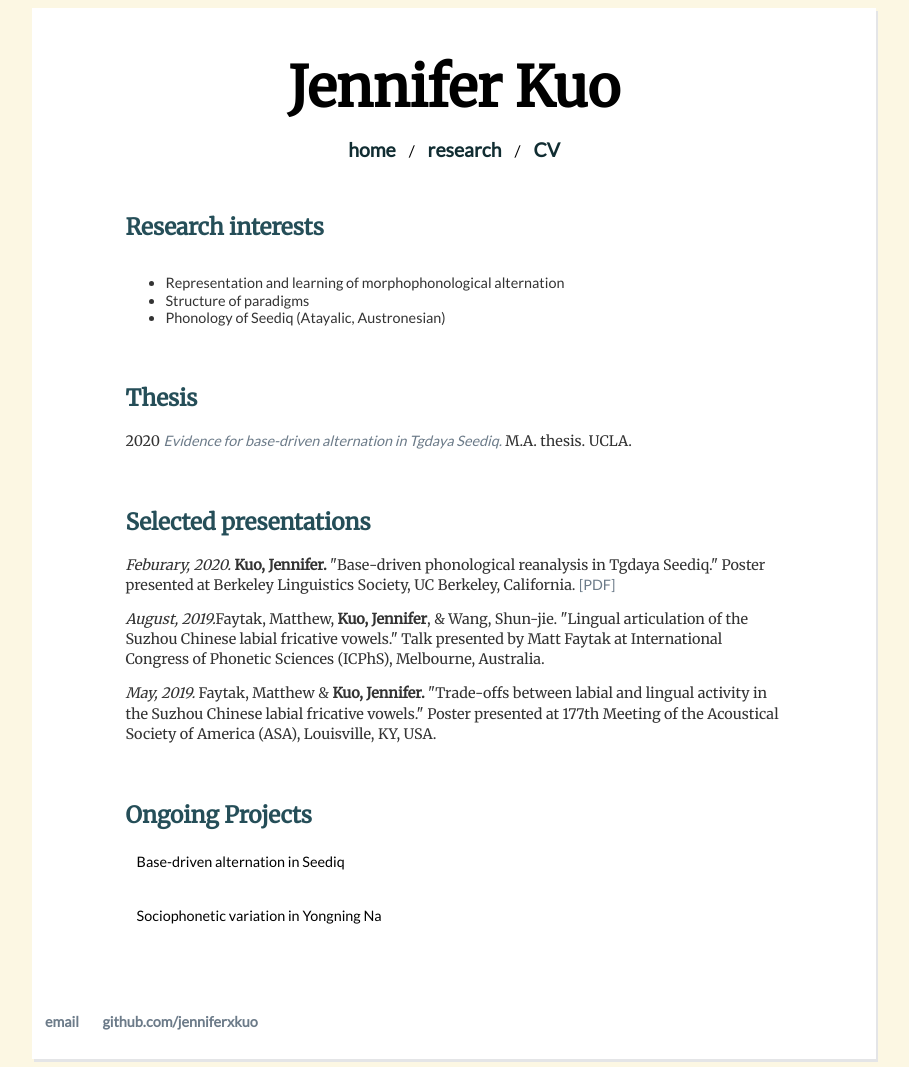
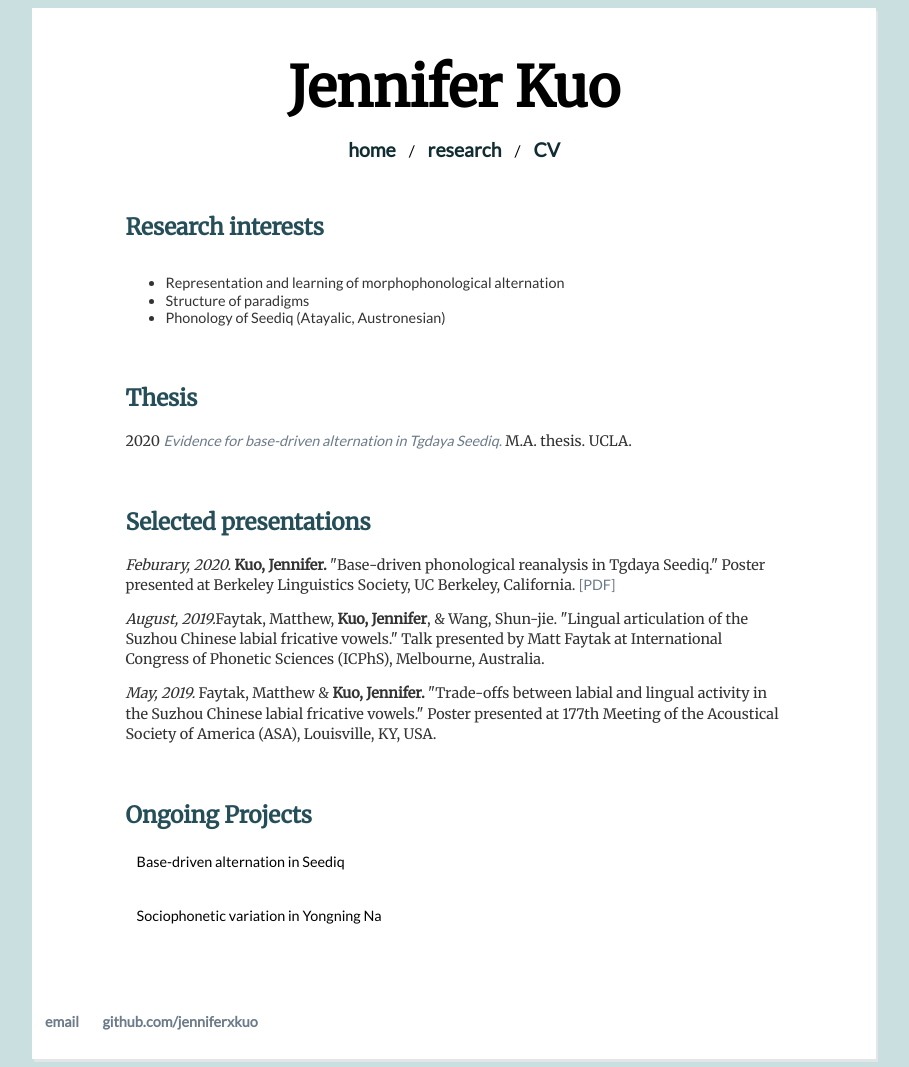
Before and after one commit to jenniferxkuo/jenniferxkuo.github.io, a Jekyll site: the page built from research/index.html, in a window 1280 px wide. Shown: the whole page, without its empty margins (186-1095 px from the left). Built offline with Jekyll 4.4.1, drawn with Linux system fonts in a browser that asks for light colours.

Commit message:
Update main.css

```diff
--- a/css/main.css
+++ b/css/main.css
@@ -1,4 +1,4 @@
-h1, h2, h3, h4, h5, h6, p, a, input, label, select {
+h1, h2, h3, h4, h5, h6, p, a, input, label, select, .lbl-toggle  {
 	font-variant-numeric: proportional-nums;
 	font-variant-numeric: oldstyle-nums;
 	font-variant-ligatures: common-ligatures;
@@ -10,10 +10,11 @@ h1, h2, h3, h4, h5, h6, p, a, input, label, select {
 body {
     /*-- margin: 60px auto;
     width: 70%; */
-    background-color: #fcf7e3;
+    background-color: #cae0e0;
     font-family: 'Lato', sans-serif;
 
 }
+
 
 body a {
     font-family:'Lato',sans-serif;
```
